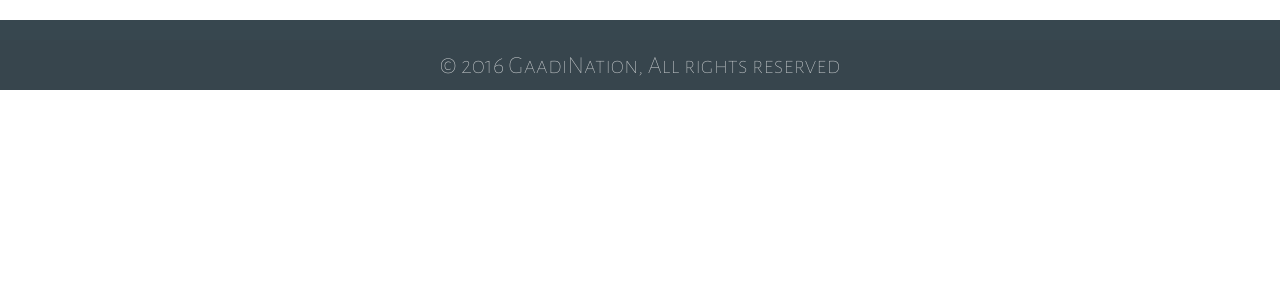
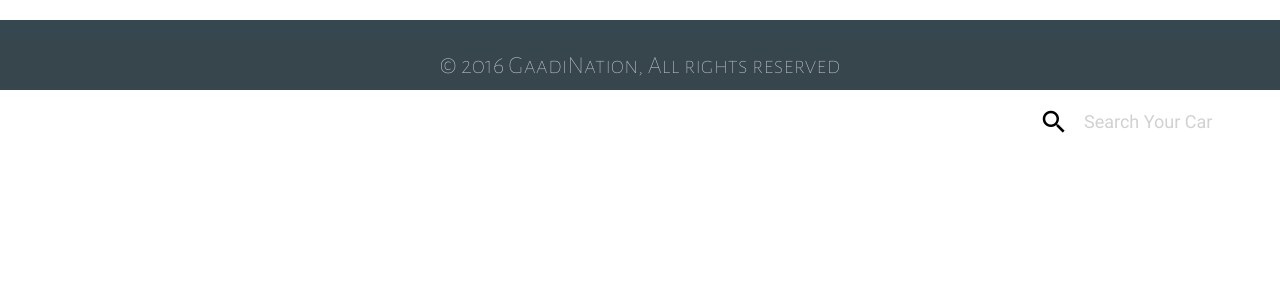
Before and after one commit to scriptonist/GaadiNation, a Flask app: template app/templates/compare/compare_result1.html in a window 1280 px wide. Shown: the part 247-547 px from the top of the page. Run offline with Flask 2, Linux system fonts and the light colour scheme; the template is opened without the code that fills it, so the values that code supplies are empty; some libraries are stand-ins or nearby versions.

Commit message:
Updated a search bar
Just  have a look whether its placed correctly

```diff
--- a/app/templates/compare/compare_result1.html
+++ b/app/templates/compare/compare_result1.html
@@ -124,6 +124,21 @@
                     </div>
                 </div>
             </footer>
+        <!-- End Of Footer-->
+        <!-- Search Bar-->
+        <div class="row navbar-fixed white black-text" >
+            <nav class="white z-depth-0" style="width:22%;margin-left: 80%;">
+                <div class="nav-wrapper white" >
+                    <form>
+                        <div class="input-field black-text">
+                            <input id="search" type="search" placeholder="Search Your Car" required>
+                                <label for="search"><i class="material-icons black-text">search</i></label>
+                        </div>
+                    </form>
+                </div>
+            </nav>
+        </div>
+        <!--End Of Search Bar-->
         <!-- Jquery Of Materialise -->
            <script type="text/javascript" src="https://cdnjs.cloudflare.com/ajax/libs/materialize/0.97.7/js/materialize.min.js"></script>
            <script>
```
